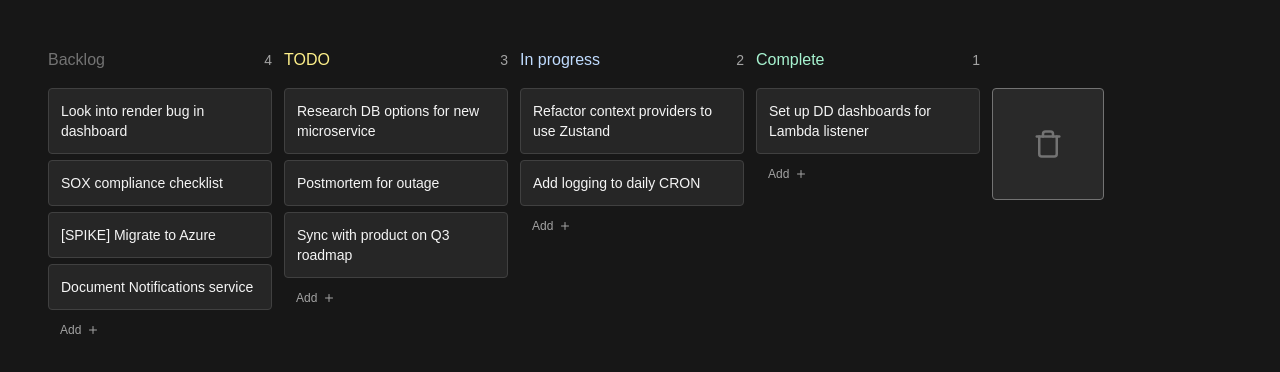
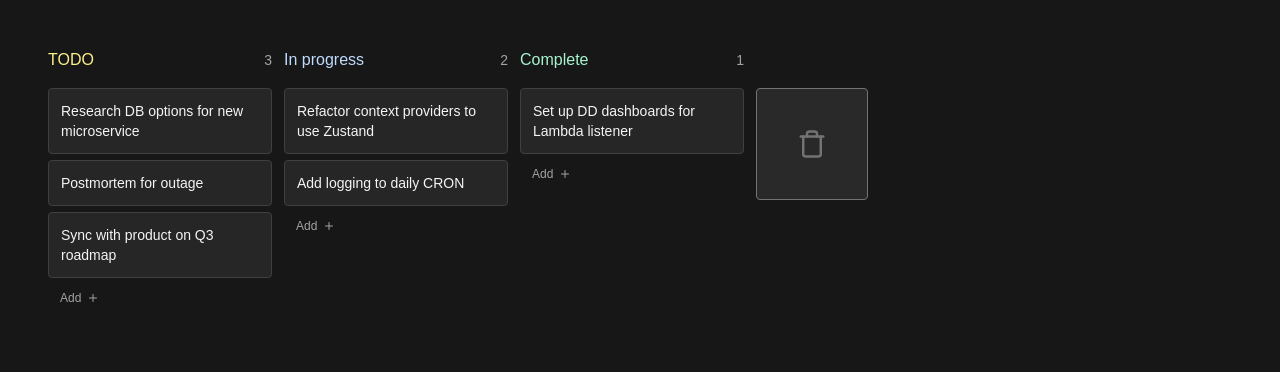
Before and after one commit to indraxyz/reactjs-dnd, a Next.js app: page /dnd in a window 1280 px wide. Shown: the top 372 px of the page. Built offline with nearby package versions, Linux system fonts and the light colour scheme.

Commit message:
simplisize

```diff
--- a/app/dnd/page.tsx
+++ b/app/dnd/page.tsx
@@ -28,13 +28,6 @@ const Board = () => {
   return (
     <div className="flex h-full w-full gap-3 overflow-scroll p-12">
       <Column
-        title="Backlog"
-        column="backlog"
-        headingColor="text-neutral-500"
-        cards={cards}
-        setCards={setCards}
-      />
-      <Column
         title="TODO"
         column="todo"
         headingColor="text-yellow-200"
@@ -55,12 +48,12 @@ const Board = () => {
         cards={cards}
         setCards={setCards}
       />
-      <BurnBarrel setCards={setCards} />
+      <Trash setCards={setCards} />
     </div>
   );
 };
 
-// KOLOM, MAIN LOGIN HERE 🔥
+// KOLOM, MAIN LOGIC HERE 🔥
 type ColumnProps = {
   title: string;
   headingColor: string;
@@ -123,6 +116,11 @@ const Column = ({
     setActive(true);
   };
 
+  const handleDragLeave = () => {
+    clearHighlights();
+    setActive(false);
+  };
+
   const clearHighlights = (els?: HTMLElement[]) => {
     const indicators = els || getIndicators();
 
@@ -176,11 +174,6 @@ const Column = ({
     );
   };
 
-  const handleDragLeave = () => {
-    clearHighlights();
-    setActive(false);
-  };
-
   const filteredCards = cards.filter((c) => c.column === column);
 
   return (
@@ -223,7 +216,7 @@ const Card = ({ title, id, column, handleDragStart }: CardProps) => {
         draggable
         onDragStart={(e) => {
           if ("dataTransfer" in e) {
-            console.log(e.dataTransfer);
+            // console.log(e.dataTransfer);
             handleDragStart(e, { title, id, column });
           }
         }}
@@ -251,7 +244,7 @@ const DropIndicator = ({ beforeId, column }: DropIndicatorProps) => {
 };
 
 // DELETE on DROP
-const BurnBarrel = ({
+const Trash = ({
   setCards,
 }: {
   setCards: Dispatch<SetStateAction<CardType[]>>;
```
